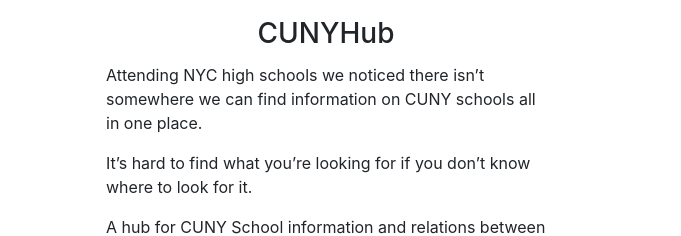
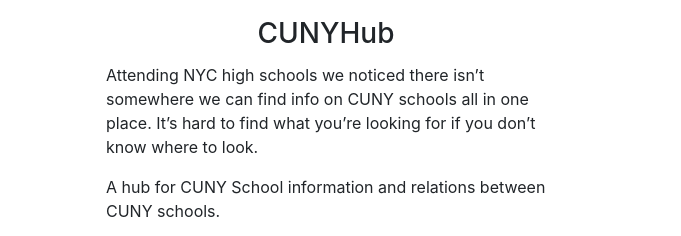
Before and after one commit to AlfredoMora06/AlfredoMora06.github.io, a plain HTML site: page index.html in a window 1280 px wide. Shown: the part 1218-1454 px from the top of the page, 599-1280 px from the left. Drawn offline with nearby package versions, Linux system fonts and the light colour scheme.

Commit message:
description

```diff
--- a/index.html
+++ b/index.html
@@ -51,17 +51,16 @@
 
     <div class="container">
         <div class="row justify-content-center">
-            <div class="col-lg-6 col-md-10">
+            <div class="col-lg-6 col-md-10 col-sm-11">
                 <div class="card fade-in" style="width: 30rem;">
                     <img class="card-img-top fade-in" src="./imgs/Recipe_Finder.png" alt="Recipes Card">
                     <div class="card-body">
                         <h3 class="card-title">Recipe Finder</h3>
                         <p class="card-text">You don't know what to cook? RecipeFinder finds it for you!</p>
                         <p class="card-text">Recipe Finder allows you to search recipes based on the ingredients you
-                            have
-                            to your disposal. By registering with us, you can save recipes you like for future
+                            have to your disposal. By registering with us, you can save recipes you like for future
                             reference, and also order recipes from our Store of recipes</p>
-                        <br>
+
                         <p class="card-link">
                             <a href="https://github.com/AlfredoMora06/RecipeFinder" target="_blank">Code </a>
                             <a href="http://recipe-finder-2020.herokuapp.com/#/" target="_blank">Demo</a>
@@ -70,15 +69,15 @@
                 </div>
             </div>
 
-            <div class="col-lg-6 col-md-10">
+            <div class="col-lg-6 col-md-10 col-sm-11">
                 <div class="card fade-in" style="width: 30rem;">
                     <img class="card-img-top fade-in" src="./imgs/CUNY_HUB.png" alt="Recipes Card">
                     <div class="card-body">
                         <h3 class="card-title">CUNYHub</h3>
                         <p class="card-text">Attending NYC high schools we noticed there isn’t somewhere we can find
-                            information on CUNY schools all in one place.</p>
-                        <p class="card-text">It’s hard to find what you’re looking for if you don’t know where to look
-                            for it.</p>
+                            info on CUNY schools all in one place. It’s hard to find what you’re looking for if
+                            you don’t know where to look. </p>
+
                         <p class="card-text">A hub for CUNY School information and relations between CUNY schools.</p>
                         <p class="card-link">
                             <a href="https://github.com/nursimadonuk/CUNY_HUB_Project" target="_blank">Code </a>
```
